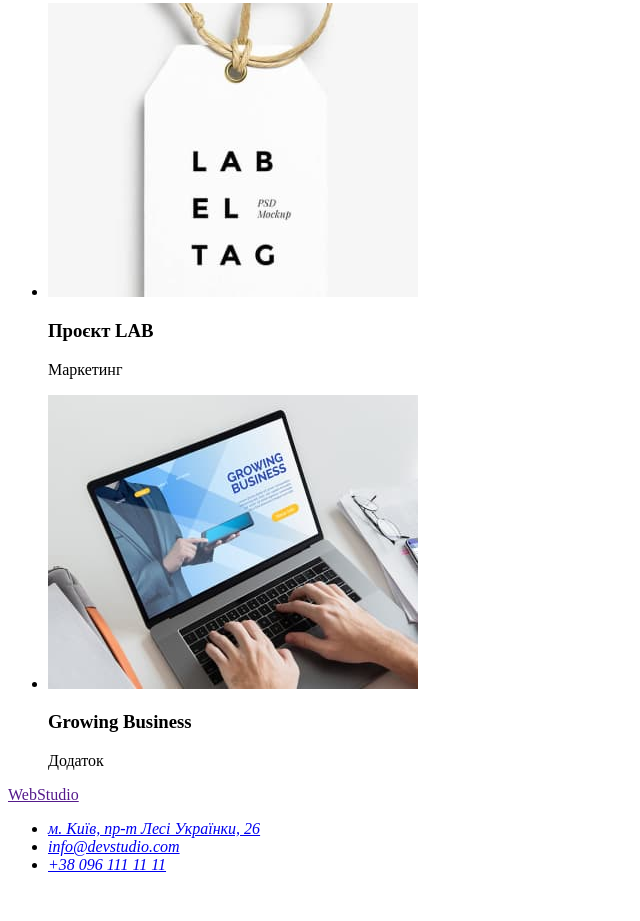
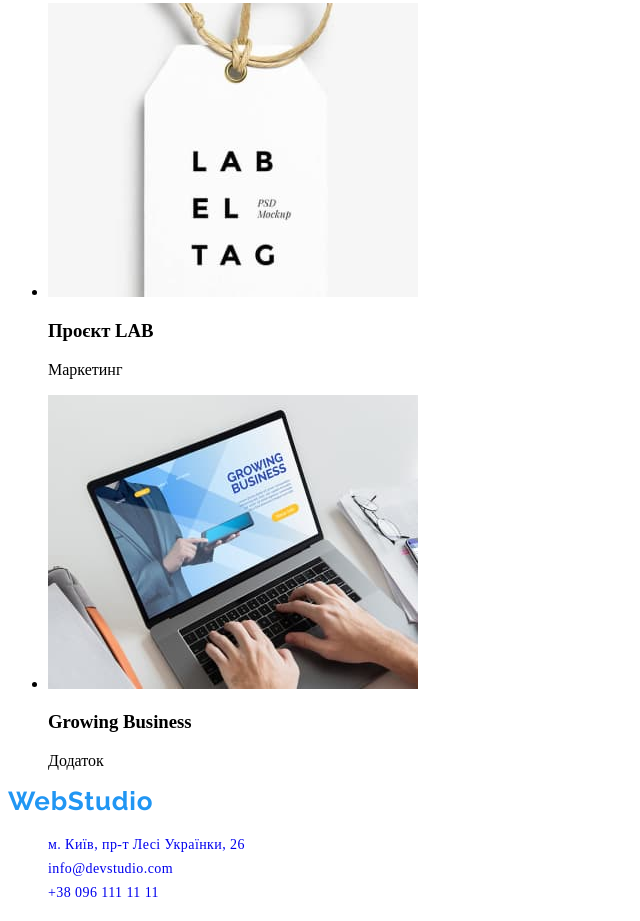
Before and after one commit to ZemskovaElena/goit-markup-hw-02, a plain HTML site: page portfolio.html in a window 1280 px wide. Shown: the part 3017-3938 px from the top of the page, without its empty margins (0-640 px from the left). Before the commit the page ends 3907 px from the top, so only its background shows below. Drawn offline with Linux system fonts and the light colour scheme.

Commit message:
add html top

```diff
--- a/portfolio.html
+++ b/portfolio.html
@@ -74,21 +74,21 @@
 
     </main>
     <footer>
-        <a href="">WebStudio</a>
+      <a class="logo-link-ft link" href="">WebStudio</a>
       <address>
-          <ul>
-            <li>
-              <a
+        <ul class="link-ft list">
+          <li class="link-ft-item">
+            <a class="contact-address-ft link"
               href="https://goo.gl/maps/BN8ndXtTMsgmYheH6"
               target="_blanK"
               rel="noopener noreferrer">
               м. Київ, пр-т Лесі Українки, 26</a>
           </li>
-            <li>
-              <a href="mailto:info@devstudio.com">info@devstudio.com</a>
+          <li class="link-ft-item">
+            <a class="contact-mail-ft link" href="mailto:info@devstudio.com">info@devstudio.com</a>
           </li>
-            <li>
-              <a href="tel:+380961111111">+38 096 111 11 11</a>
+          <li class="link-ft-item">
+            <a class="contact-number-ft link" href="tel:+380961111111">+38 096 111 11 11</a>
           </li>
         </ul>
       </address>
```
Lines whose indentation alone changed are shown as unchanged.
